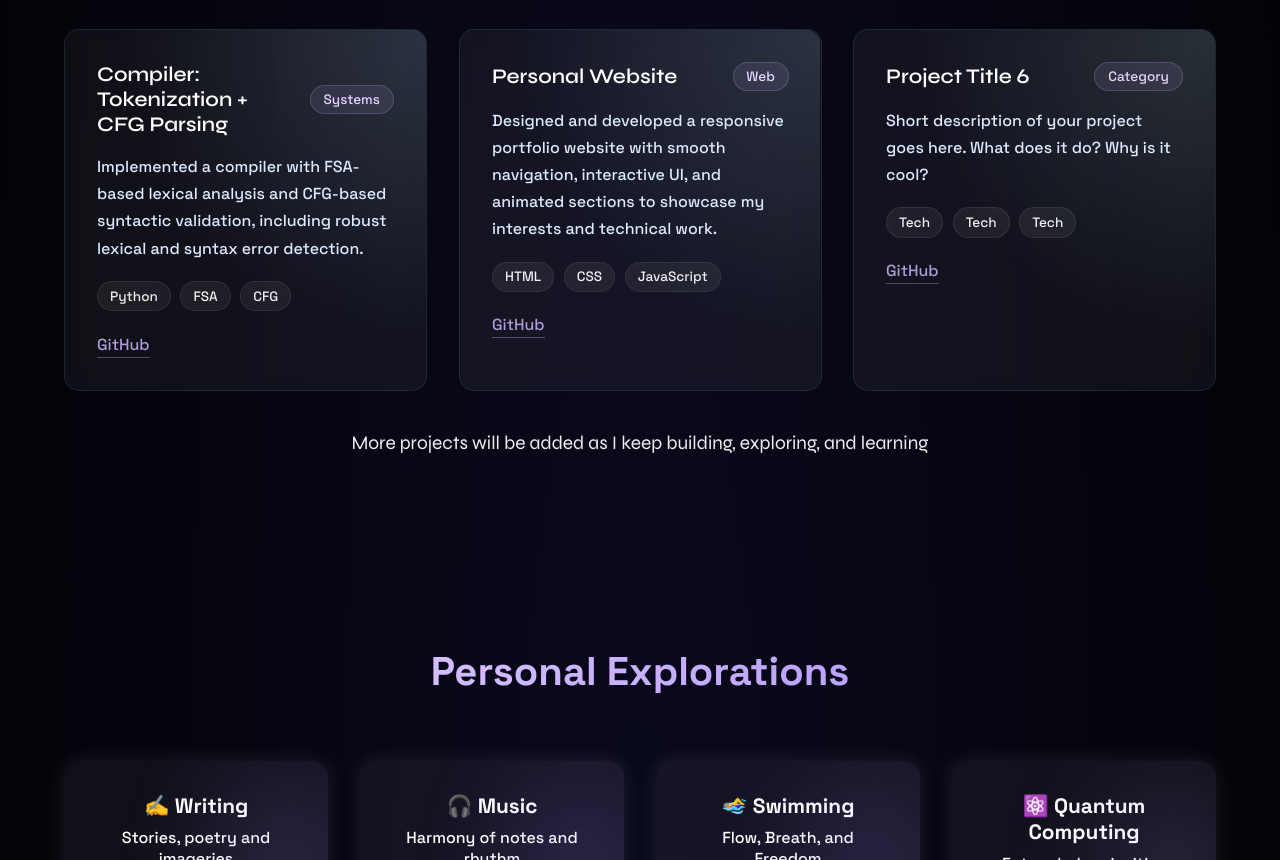
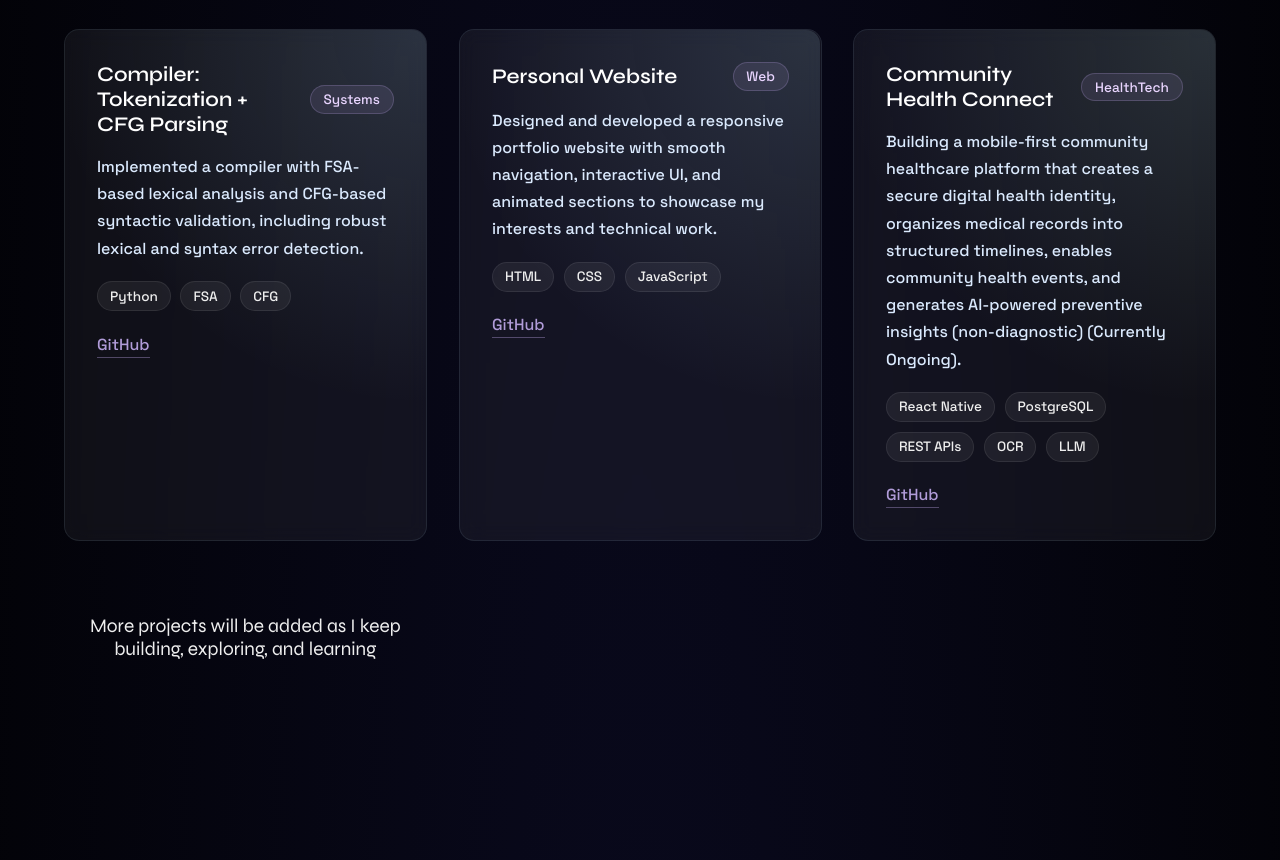
Before and after one commit to Smari1121/Smari1121.github.io, a plain HTML site: page index.html in a window 1280 px wide. Shown: the part 4538-5398 px from the top of the page. Drawn offline with nearby package versions, Linux system fonts and the light colour scheme; animation ran at ten frames a second.

Commit message:
Add current project 'Community Health Connect'
Updated project card to reflect current project details including title, description, and technologies used.

```diff
--- a/index.html
+++ b/index.html
@@ -441,26 +441,32 @@
         </div>
       </div>
 
-      <!-- 6 (keep as placeholder for your current project) -->
+      <!-- 6 (Current Project) -->
 <div class="project-card" data-aos="zoom-in" data-aos-delay="350">
   <div class="project-top">
-          <h3 class="project-title">Project Title 6</h3>
-          <span class="project-tag">Category</span>
+    <h3 class="project-title">Community Health Connect</h3>
+    <span class="project-tag">HealthTech</span>
   </div>
+
   <p class="project-desc">
-          Short description of your project goes here. What does it do? Why is it cool?
+    Building a mobile-first community healthcare platform that creates a secure digital health identity,
+    organizes medical records into structured timelines, enables community health events, and generates
+    AI-powered preventive insights (non-diagnostic) (Currently Ongoing).
   </p>
+
   <div class="project-tech">
-          <span class="tech-pill">Tech</span>
-          <span class="tech-pill">Tech</span>
-          <span class="tech-pill">Tech</span>
+    <span class="tech-pill">React Native</span>
+    <span class="tech-pill">PostgreSQL</span>
+    <span class="tech-pill">REST APIs</span>
+    <span class="tech-pill">OCR</span>
+    <span class="tech-pill">LLM</span>
   </div>
+
   <div class="project-links">
     <a href="#" class="project-link" target="_blank">GitHub</a>
   </div>
 </div>
 
-    </div>
 
     <p class="projects-note" data-aos="fade-in" data-aos-delay="200">
       More projects will be added as I keep building, exploring, and learning
```
Lines whose indentation alone changed are shown as unchanged.
